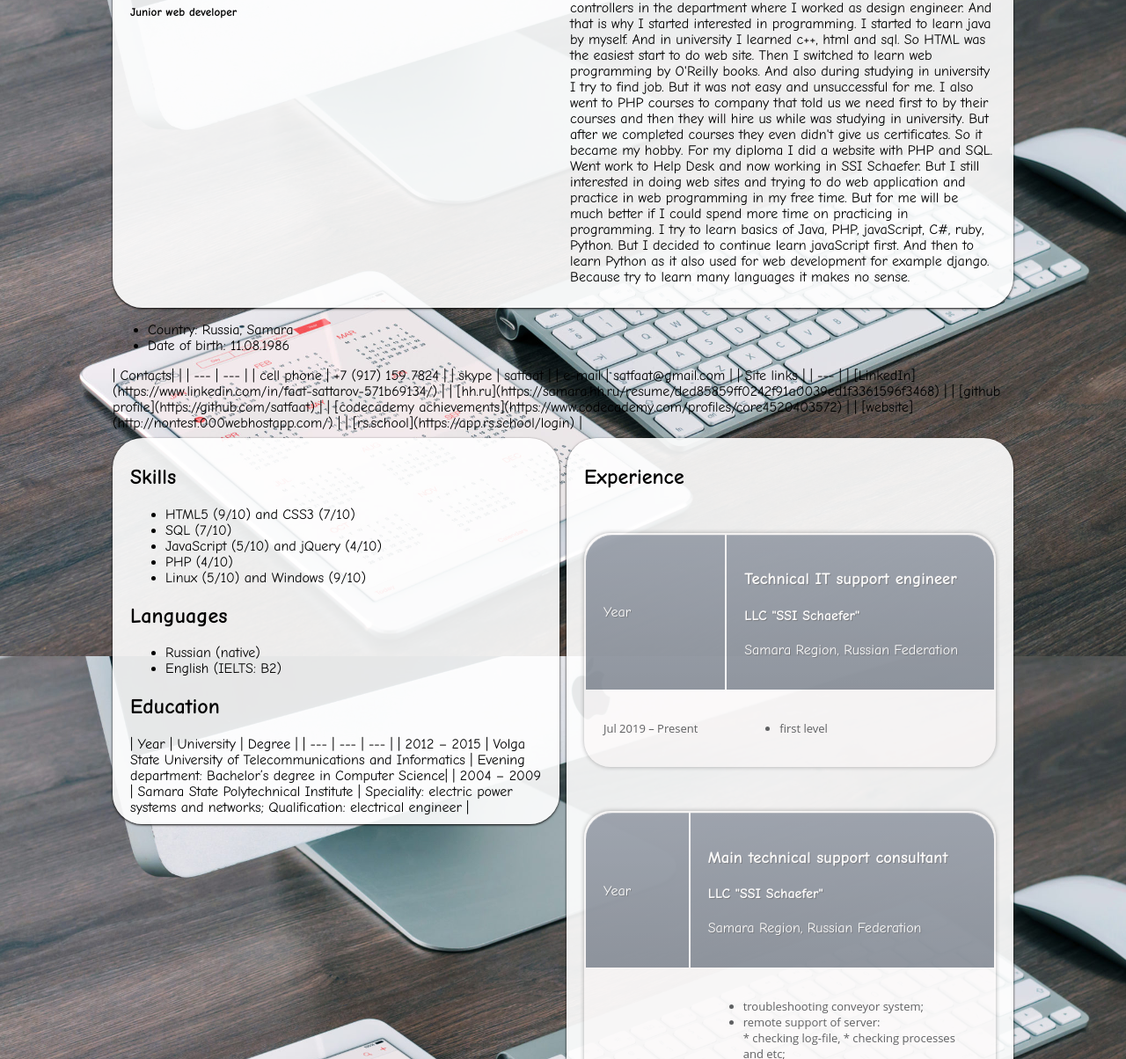
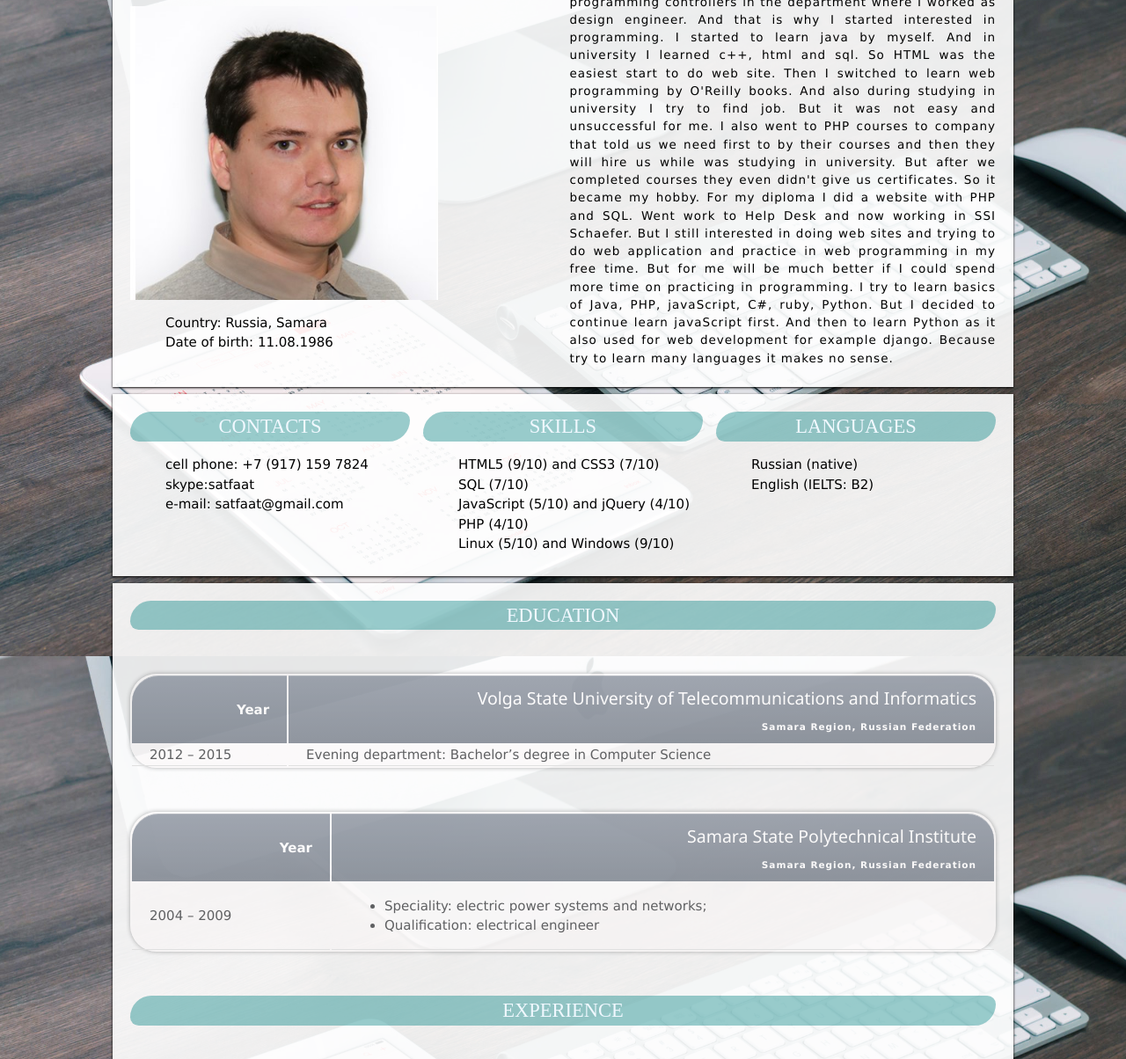
Before and after one commit to satfaat/rsschool-cv, a plain HTML site: page index.html in a window 1280 px wide. Shown: the part 104-1308 px from the top of the page at 88% size. Drawn offline with nearby package versions, Linux system fonts and the light colour scheme.

Commit message:
fix links and text style

```diff
--- a/css/main.css
+++ b/css/main.css
@@ -1,26 +1,29 @@
+/*layout*/
 *, *::before, *::after {
   box-sizing:border-box;
   -moz-box-sizing: border-box;
   -webkit-box-sizing: border-box;
 }
-
-
-html { font-family: "Comic Sans MS", "Century Gothic", sans-serif;
-
-}
+html { font-family: "Roboto", "Comic Sans MS", "Century Gothic", sans-serif; }
 
 body {
   max-width: 1024px;
   margin: 0 auto;
   background: rgba(235, 230, 230, 0.7) url("../img/background/work_3.jpg") no-repeat fixed center;
   background-size: cover;
-
 }
 .card {
   margin: 8px 0;
   padding: 10px 20px;
-    border-radius: 34px;
   box-shadow: 0 1px 3px rgba(14, 9, 9, 0.5), 0 1px 2px rgba(0, 0, 0, 0.7);
+}
+.card:first-child {
+  border-top-left-radius: 30px;
+  border-top-right-radius: 30px;
+}
+.card:last-child {
+  border-bottom-left-radius: 30px;
+  border-bottom-right-radius: 30px;
 }
 
 .color_bg_white_glass {
@@ -38,6 +41,7 @@ body {
   align-items: flex-start;
 }
 
+
 /*Table*/
 table {
   width: 100%;
@@ -47,61 +51,73 @@ table {
   margin:50px auto;
   box-shadow: 0px 0px 5px rgba(0,0,0,0.3);
 }
-/*thead { border-radius: 30px; }*/
+
+tbody tr td, thead th {padding: 0 20px;}
 
 thead th {
-    /*font-family: 'Patua One', cursive;*/
-    font-size:16px;
-    font-weight:400;
   color:#fff;
-    text-shadow:1px 1px 0px rgba(0,0,0,0.5);
-    text-align:left;
-    padding:20px;
+  text-align:right;
+
   background-image: linear-gradient(#646f7f, #4a5564);
   border-top:1px solid #858d99;
   opacity: 0.6;
-
-    &:last-child {
-      @include border-top-right-radius(5px);
-    }
 }
 
 th:first-child {border-top-left-radius: 30px;}
 th:last-child {border-top-right-radius: 30px;}
 tbody tr td {
-    font-family: 'Open Sans', sans-serif;
-    font-weight:400;
   color:#5f6062;
-    font-size:13px;
-    padding:20px 20px 20px 20px;
   border-bottom:1px solid #e0e0e0;
 }
+  /*img*/
+  .sf { max-width: 350px;}
+/*.text_on_img {
+  position: absolute;
+  bottom: 5%;
+  background: rgba(0, 0, 0, 0.3);
+  color: #f1f1f1;
+  width: 100%;
+  transition: .5s ease;
+  font-size: 20px;
+   text-align: center;
+}
+  .photo_text_pos{position: relative;}*/
+
+/*text*/
+h1{font-size: 2em;}
+h2{font-size: 1.5em;}
+h3{font-size: 1.3em;}
+h2 {
+  text-align: center;
+  text-transform: uppercase;
+  font-family: "Copperplate Gothic Light", serif;
+  color: aliceblue;
+  background-color: hsla(180, 100%, 25%, 0.4);
+  border-radius: 50px 20px;
+}
+
+p{
+  font-size: 0.9em;
+  text-align: justify;
+  letter-spacing: 1px;}
+table p {
+  text-align: right;
+  font-size: 0.7em;
+}
+hr{margin: -10px;}
 
 /* Zebra striping */
-tbody tr:nth-child(2n) {
-    background:#f0f3f5;
-}
+.ul_none_text{ list-style: none; }
+/*.ul_none_text li:nth-child(2n){*/
+  /*background-color: hsla(36, 100%, 50%, 0.6);*/
+  /*color: rgb(218, 112, 13);*/
+/*}*/
 
-  tbody tr:last-child td {
-    border-bottom:none;
-    &:first-child {
-      @include border-bottom-left-radius(5px);
-    }
-    &:last-child {
-      @include border-bottom-right-radius(5px);
-    }
-  }
-
-  tbody:hover > tr td {
-    opacity: 0.5;
-
-    /* uncomment for blur effect */
-    /* color:transparent;
-    @include text-shadow(0px 0px 2px rgba(0,0,0,0.8));*/
-  }
-
-  tbody:hover > tr:hover td {
-    @include text-shadow(none);
-    color:#2d2d2d;
-    @include opacity(1.0);
-  }
+/*Links*/
+a{
+  text-decoration:none;
+  color: #008CBA;}
+a:link {color: #008CBA;} /* unvisited link */
+a:visited {color: green;} /* visited link */
+a:hover {color: red;} /* mouse over link */
+a:active {color: #008CBA;} /* selected link */
--- a/index.html
+++ b/index.html
@@ -3,14 +3,21 @@
       <meta charset="utf-8">
       <title> CV - Faat Sattarov </title>
       <meta name="viewport" content="width=device-width, initial-scale=1.0">
+      <link rel='stylesheet' href='https://fonts.googleapis.com/css?family=Roboto'>
+      <link rel='stylesheet' href='https://www.w3schools.com/w3css/4/w3.css'>
       <link rel='stylesheet' href='css/main.css'/>
    </head><body>
 
    <header class="card color_bg_white_glass grid">
-        <section>
+      <section class="photo_text_pos">
          <h1>Faat Sattarov</h1>
          <hr>
-            <h5>Junior web developer</h5>
+         <h5 class="">Junior web developer</h5>
+         <img class="sf" src="img/photo/sf.jpg" style="width:100%" alt="Faat Sattarov">
+         <ul class="ul_none_text">
+            <li class="">Country: Russia, Samara</li>
+            <li>Date of birth: 11.08.1986</li>
+         </ul>
       </section>
       <section>
          <h2> About me </h2>
@@ -33,60 +40,77 @@
       </section>
    </header>
 
-    <ul>
-        <li>Country: Russia, Samara</li>
-        <li>Date of birth: 11.08.1986</li>
+   <aside class="aside_l card color_bg_white_glass grid">
+         <section>
+            <h2>Contacts</h2>
+            <ul class="ul_none_text">
+               <li> cell phone: +7 (917) 159 7824 </li>
+               <li> skype:satfaat </li>
+               <li> e-mail: satfaat@gmail.com</li>
             </ul>
-
-
-
-
-    | Contacts| |
-    | --- | --- |
-    | cell phone | +7 (917) 159 7824 |
-    | skype | satfaat |
-    | e-mail | satfaat@gmail.com |
-
-    | Site links |
-    | --- |
-    | [LinkedIn](https://www.linkedin.com/in/faat-sattarov-571b69134/) |
-    | [hh.ru](https://samara.hh.ru/resume/ded85859ff0242f91a0039ed1f3361596f3468) |
-    | [github profile](https://github.com/satfaat) |
-    | [codecademy achievements](https://www.codecademy.com/profiles/core4520403572) |
-    | [website](http://nontest.000webhostapp.com/) |
-    | [rs.school](https://app.rs.school/login) |
-
-    <div class="grid_card">
-        <aside class="aside_l card color_bg_white_glass">
+         </section>
+         <section>
             <h2> Skills </h2>
-
-            <ul>
+               <ul class="ul_none_text">
                   <li> HTML5 (9/10) and CSS3 (7/10) </li>
                   <li> SQL (7/10) </li>
                   <li> JavaScript (5/10) and jQuery (4/10) </li>
                   <li> PHP (4/10) </li>
                   <li> Linux (5/10) and Windows (9/10) </li>
                </ul>
-
+         </section>
+         <section>
             <h2> Languages </h2>
-
-            <ul>
+            <ul class="ul_none_text">
                <li> Russian (native) </li>
                <li>English (IELTS: B2)</li>
             </ul>
-
-            <h2> Education </h2>
-
-            | Year | University | Degree |
-            | --- | --- | --- |
-            | 2012 – 2015 | Volga State University of Telecommunications and Informatics | Evening department: Bachelor’s degree in Computer Science|
-            | 2004 – 2009 | Samara State Polytechnical Institute | Speciality: electric power systems and networks; Qualification: electrical engineer |
-
+         </section>
    </aside>
 
       <main class="card color_bg_white_glass">
+         <h2> Education </h2>
+            <table>
+               <thead>
+                  <tr>
+                     <th>Year</th>
+                     <th>
+                        <h3> Volga State University of Telecommunications and Informatics </h3>
+                        <p>Samara Region, Russian Federation</p>
+                     </th>
+                  </tr>
+               </thead>
+               <tbody>
+                  <tr>
+                     <td>2012 – 2015</td>
+                     <td> Evening department: Bachelor’s degree in Computer Science </td>
+                  </tr>
+               </tbody>
+            </table>
+
+            <table>
+                  <thead>
+                     <tr>
+                        <th>Year</th>
+                        <th>
+                           <h3> Samara State Polytechnical Institute </h3>
+                           <p>Samara Region, Russian Federation</p>
+                        </th>
+                     </tr>
+                  </thead>
+                  <tbody>
+                     <tr>
+                        <td>2004 – 2009</td>
+                        <td>
+                           <ul>
+                              <li>Speciality: electric power systems and networks;</li>
+                              <li>Qualification: electrical engineer</li>
+                           </ul>
+                        </td>
+                     </tr>
+                  </tbody>
+            </table>
    <h2> Experience </h2>
-
    <table>
       <thead>
             <tr>
@@ -128,14 +152,18 @@
                     <ul>
                         <li> troubleshooting conveyor system;</li>
                         <li> remote support of server:</li>
-                                * checking log-file,
-                                * checking processes and etc;
+                           <ul>
+                              <li>checking log-file,</li>
+                              <li>checking processes and etc;</li>
+                           </ul>
                         <li> remote support of pcx and plc;</li>
                         <li> connecting to database in some cases via sqldeveloper;</li>
                         <li> helping in maintenance of conveyor system; </li>
                         <li> creating tickets: </li>
-                                * solving issues of first level,
-                                * translating into English and vice versa;
+                           <ul>
+                              <li>solving issues of first level,</li>
+                              <li>translating into English and vice versa;</li>
+                           </ul>
                         <li> communication with customers and with second level specialists; </li>
                         <li> working with technical documentation and schemes; </li>
                         <li> business trips to warehouses; </li>
@@ -259,74 +287,75 @@
         </tbody>
    </table>
 
-            <h3> Engineer </h3>
-            | Year | Company |
-            | --- | --- |
-            | Dec 2009 – Feb 2010 | OJSC "RCC "Progress"" (Samara Region, Russian Federation) |
-            Description:
-            * faulty estimates;
-            * reconstruction of electric system.
    <table>
       <thead>
          <tr>
             <th>Year</th>
             <th>
-                                <h3> Technical IT support engineer </h3>
-                                <h4>LLC "SSI Schaefer"</h4>
+               <h3> Engineer </h3>
+               <h4>OJSC "RCC "Progress""</h4>
                <p>Samara Region, Russian Federation</p>
             </th>
          </tr>
       </thead>
       <tbody>
          <tr>
-                            <td>Jul 2019 – Present</td>
+            <td>Dec 2009 – Feb 2010</td>
             <td>
                <ul>
-                                    <li>first level</li>
+                  <li>faulty estimates;</li>
+                  <li>reconstruction of electric system.</li>
                </ul>
             </td>
          </tr>
       </tbody>
    </table>
-            <h3> Apprentice Construction Electrician </h3>
-            | Year | Company |
-            | --- | --- |
-            | Jul 2005 – Aug 2005 | OJSC "Electroshield" (Samara Region, Russian Federation) |
-            Description:
-            * installation of low voltage equipment.
+
    <table>
       <thead>
          <tr>
             <th>Year</th>
             <th>
-                                <h3> Technical IT support engineer </h3>
-                                <h4>LLC "SSI Schaefer"</h4>
+               <h3> Apprentice Construction Electrician </h3>
+               <h4>OJSC "Electroshield"</h4>
                <p>Samara Region, Russian Federation</p>
             </th>
          </tr>
       </thead>
       <tbody>
          <tr>
-                            <td>Jul 2019 – Present</td>
+            <td>Jul 2005 – Aug 2005</td>
             <td>
                <ul>
-                                    <li>first level</li>
+                  <li>installation of low voltage equipment.</li>
                </ul>
             </td>
          </tr>
       </tbody>
    </table>
+
 </main>
-    </div>
 
-    <footer class="card color_bg_white_glass">
-        <h2> Support </h2>
+   <footer class="card color_bg_white_glass grid">
+      <section>
+         <h2>Site links</h2>
+         <ul class="ul_none_text">
+            <li> <a href="https://www.linkedin.com/in/faat-sattarov-571b69134/">LinkedIn</a> </li>
+            <li> <a href="https://samara.hh.ru/resume/ded85859ff0242f91a0039ed1f3361596f3468">hh.ru</a> </li>
+            <li> <a href="https://github.com/satfaat">github profile</a> </li>
+            <li> <a href="https://www.codecademy.com/profiles/core4520403572">codecademy achievements</a> </li>
+            <li> <a href="http://nontest.000webhostapp.com/">website</a> </li>
+            <li> <a href="https://app.rs.school/login">rs.school</a> </li>
+         </ul>
+      </section>
+      <section>
+         <h2> Useful links </h2>
          <p>Tools and manuals that I use to build <em>HTML & CSS</em>:</p>
-        <ul>
-            <li> <a href="https://www.codecademy.com/learn/learn-css"></a> </li>
-            <li> <a href="https://www.w3schools.com/css/css_grid.asp"></a> </li>
-            <li> <a href=""></a>[GitLab Docs](https://docs.gitlab.com/ee/user/markdown.html) </li>
-            <li> <a href=""></a>[mastering-markdown](https://guides.github.com/features/mastering-markdown/) </li>
-            <li> <a href=""></a>[markdown demo](https://markdown-it.github.io/) </li>
+         <ul class="ul_none_text">
+            <li> <a href="https://www.codecademy.com/learn/learn-css">codecademy</a> </li>
+            <li> <a href="https://www.w3schools.com/css/css_grid.asp">w3schools</a> </li>
+            <li> <a href="https://css-tricks.com/">css-tricks</a> </li>
          </ul>
+      </section>
+
    </footer></body></html>
```
Also changed, not shown: img/photo/sf.jpg (added). Lines whose indentation alone changed are shown as unchanged.
